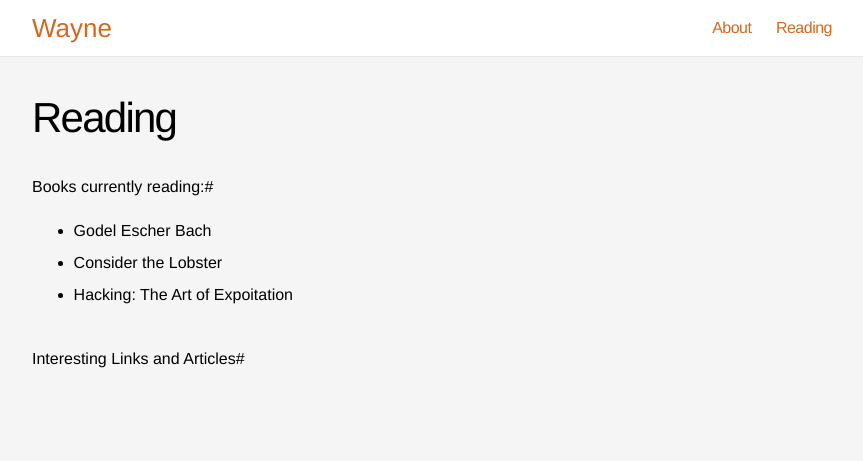
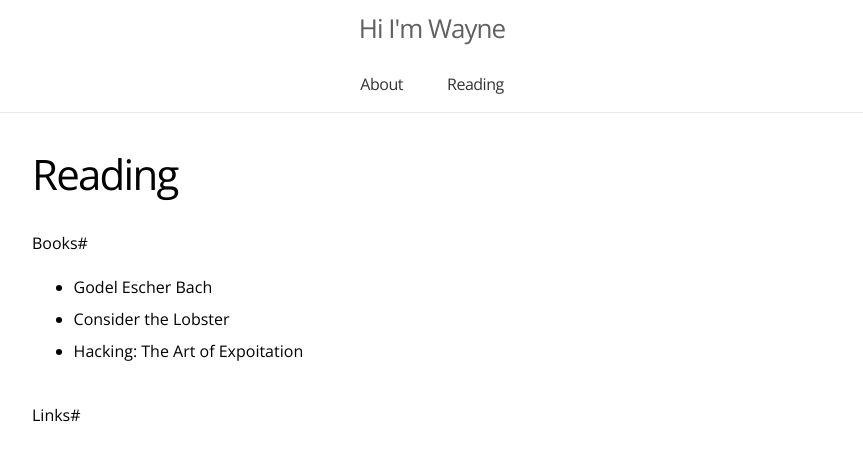
Before and after one commit to vvayne/vvayne.github.io, a Jekyll site: the page built from reading.md, in a window 1280 px wide. Shown: the top 461 px of the page, without its empty margins (208-1071 px from the left). Built offline with Jekyll 4.4.1, drawn with Linux system fonts in a browser that asks for light colours.

Commit message:
changed layout

```diff
--- a/_config.yml
+++ b/_config.yml
@@ -1,5 +1,5 @@
 # Site settings
-title: Wayne
+title: Hi I'm Wayne
 email: vvvayne@outlook.com
 description: "Thoughts, projects, and stuff I'm learning about"
 baseurl: ""
--- a/_posts/2014-07-08-Construction.markdown
+++ b/_posts/2014-07-08-Construction.markdown
@@ -1,6 +1,7 @@
 ---
 layout: post
 title:  "Construction"
+snippet: "Almost done with the "
 date:   2014-07-08
 categories: posts
 permalink: /construction/
--- a/_posts/2014-07-09-post2.markdown
+++ b/_posts/2014-07-09-post2.markdown
@@ -1,10 +1,12 @@
 ---
 layout: post
 title:  "Another Post"
+snippet: "Presence > Productivity"
 date:   2014-07-09
 categories: posts
 permalink: /post2/
 ---
 
 Prototype and iterate. Still building and it's a lot of fun. The smell of code is very nice.
+
 Presence > Productivity.
--- a/css/main.css
+++ b/css/main.css
@@ -1,5 +1,8 @@
 /* Base */
 /* ----------------------------------------------------------*/
+
+@import url(http://fonts.googleapis.com/css?family=Open+Sans:300,400,600,700);
+
 
 * {
   margin: 0;
@@ -9,14 +12,15 @@
 html, body { height: 100%; }
 
 body {
-  font-family: Helvetica,sans-serif;
-  font-size: 16px;
+  font-family: "Open Sans", sans-serif;
+  font-size: 100%;
   line-height: 2;
-  font-weight: 300;
-  background-color: whitesmoke;
+  background-color: white;
+  text-rendering: optimizeLegibility;
+
 }
 
-h1, h2, h3, h4, h5, h6 { font-size: 100%; font-weight: 400; }
+h1, h2, h3, h4, h5, h6 { font-size: 100%; font-weight: 400 ; }
 
 a         { color: #2a7ae2; text-decoration: none; }
 a:hover   { color: #000; text-decoration: underline;}
@@ -31,7 +35,7 @@ a:visited { color: #205caa; }
   max-width: 800px;
   padding: 0 30px;
   margin: 0 auto;
-  zoom: 1;
+  zoom: 1; /* This was for issues related to IE6/7/ */
 }
 
 
@@ -45,38 +49,37 @@ a:visited { color: #205caa; }
   border-bottom: 1px solid #e8e8e8;
   /*min-height: 56px;*/
   background-color: white;
+  text-align: center;
 }
+
 
 .site-title,
 .site-title:hover,
 .site-title:visited {
-  color: chocolate;
-  float: left;
+  color: #606060 ;
+  /*float: left;*/
+  font-weight: 300;
   line-height: 56px;
   font-size: 26px;
+  letter-spacing: -1px;
+  position: relative;
 
-
-  /*display: block;
-  color: chocolate;
-  text-align: center;
-  font-size: 26px;
-  letter-spacing: -1px;
-  float: left;
-  line-height: 56px;
-  position: relative;
-  z-index: 1;*/
+ /*z-index: 1;*/
 }
 
 .site-nav {
-  float: right;
-  line-height: 56px;
-}
+/*  float: right;
+*/  line-height: 56px;
+ }
 
 .site-nav .menu-icon { display: none; }
 
 .site-nav .page-link {
-  margin-left: 20px;
-  color: chocolate;
+  margin-left: auto;
+  margin-right: auto;
+  padding-right: 20px;
+  padding-left:20px;
+  color: #333333;
   letter-spacing: -.5px;
 }
 
@@ -144,7 +147,7 @@ a:visited { color: #205caa; }
 
 .page-content {
   padding: 30px 0;
-  background-color: whitesmoke;
+  background-color: white;
 }
 
 
@@ -153,15 +156,16 @@ a:visited { color: #205caa; }
 
 .home h1 { margin-bottom: 25px; }
 
-.posts { list-style-type: none; }
+.posts { list-style-type: none;   text-align: justify;}
 
 .posts li { margin-bottom: 30px; }
 
 .posts .post-link {
-  font-size: 30px;
+  font-size: 36px;
   letter-spacing: -1px;
   line-height: 1;
-  color: chocolate;
+  color: #282828  ;
+  font-weight: 300;
 }
 
 .posts .post-date {
@@ -221,7 +225,7 @@ a:visited { color: #205caa; }
 }
 
 .post-content a {
-   color: chocolate;
+   color: #chocolate;
 }
 
 .post-content blockquote {
@@ -370,7 +374,7 @@ a:visited { color: #205caa; }
     position: fixed;
     z-index: 10;
     top: 14px; right: 8px;
-    background-color: whitesmoke;
+    background-color: black;
     -webkit-border-radius: 5px;
     -moz-border-radius: 5px;
     border-radius: 5px;
@@ -383,7 +387,7 @@ a:visited { color: #205caa; }
     color: #505050;
     float: right;
     width: 36px;
-    text-align: center;
+    text-align: justify;
     line-height: 36px;
   }
 
@@ -399,7 +403,7 @@ a:visited { color: #205caa; }
 
   .site-nav .page-link {
     display: block;
-    text-align: right;
+    text-align: justify;
     line-height: 1.25;
     padding: 5px 10px;
     margin: 0;
--- a/reading.md
+++ b/reading.md
@@ -4,10 +4,10 @@ title: Reading
 permalink: /reading/
 ---
 
-#Books currently reading:#
+#Books#
 
 *	Godel Escher Bach
 *	Consider the Lobster
 *	Hacking: The Art of Expoitation
 
-#Interesting Links and Articles#
+#Links#
```
Also changed, not shown: about.md (+4 -0 lines).
